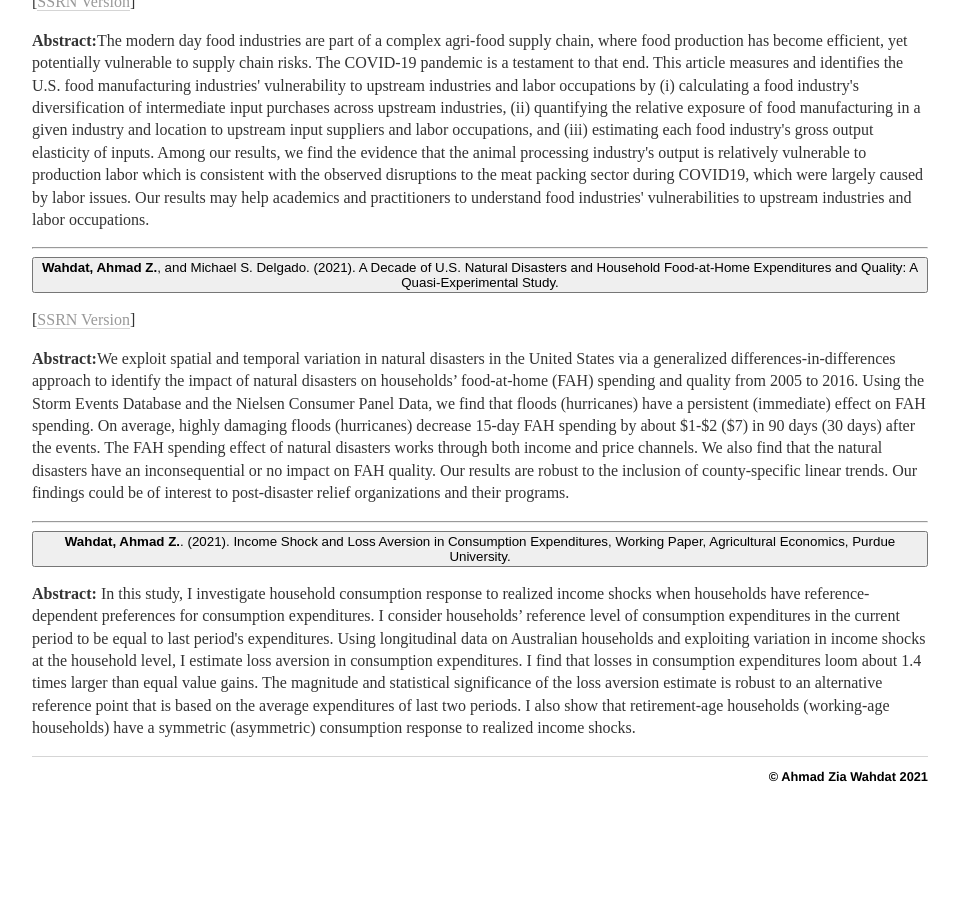
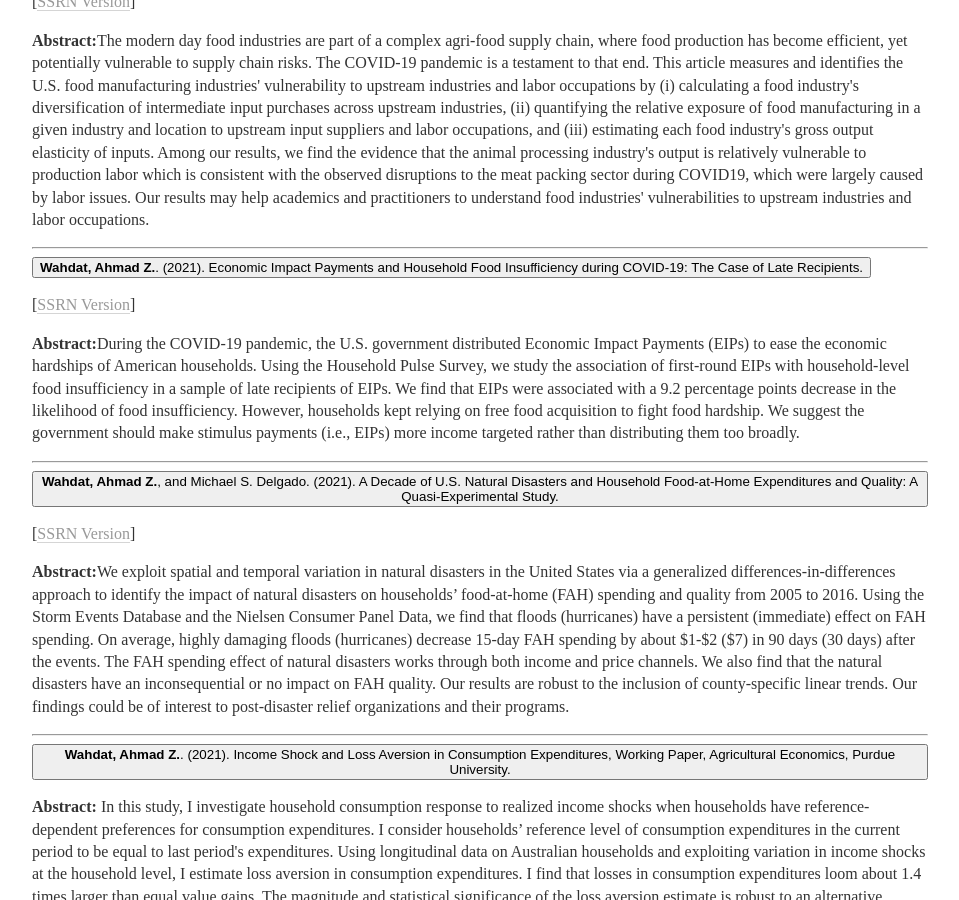
Before and after one commit to awahdat/webpage, a Jekyll site: the page built from research/index.html, in a window 1280 px wide and 900 px high, scrolled down 1001 px. Shown: the whole window, without its empty margins (160-1119 px from the left). Built offline with Jekyll 4.4.1, drawn with Linux system fonts in a browser that asks for light colours; before the commit the page ends 1845 px from its top, so only the background shows below that.

Commit message:
Update index.html

```diff
--- a/research/index.html
+++ b/research/index.html
@@ -69,6 +69,20 @@ The Achilles Heel of the U.S. Food Industries: Exposure to Labor and Upstream In
 
 			<hr />
 
+	<button class="accordion"><strong>Wahdat, Ahmad Z.</strong>. (2021).
+Economic Impact Payments and Household Food Insufficiency during COVID-19: The Case of Late Recipients.</button>
+
+	<p>[<a href="https://papers.ssrn.com/sol3/papers.cfm?abstract_id=3979134" target="_blank" rel="noopener noreferrer">SSRN Version</a>]</p>
+
+	<p><strong>Abstract:</strong>During the COVID-19 pandemic, the U.S. government distributed Economic Impact Payments (EIPs) to
+		ease the economic hardships of American households. Using the Household Pulse Survey, we study the association of
+		first-round EIPs with household-level food insufficiency in a sample of late recipients of EIPs. We find that EIPs
+		were associated with a 9.2 percentage points decrease in the likelihood of food insufficiency. However, households
+		kept relying on free food acquisition to fight food hardship. We suggest the government should make stimulus payments
+		(i.e., EIPs) more income targeted rather than distributing them too broadly.</p>
+
+			<hr />
+
 	<button class="accordion"><strong>Wahdat, Ahmad Z.</strong>, and Michael S. Delgado. (2021). A Decade of U.S. Natural Disasters and Household Food-at-Home
 		Expenditures and Quality: A Quasi-Experimental Study.</button>
 
```
